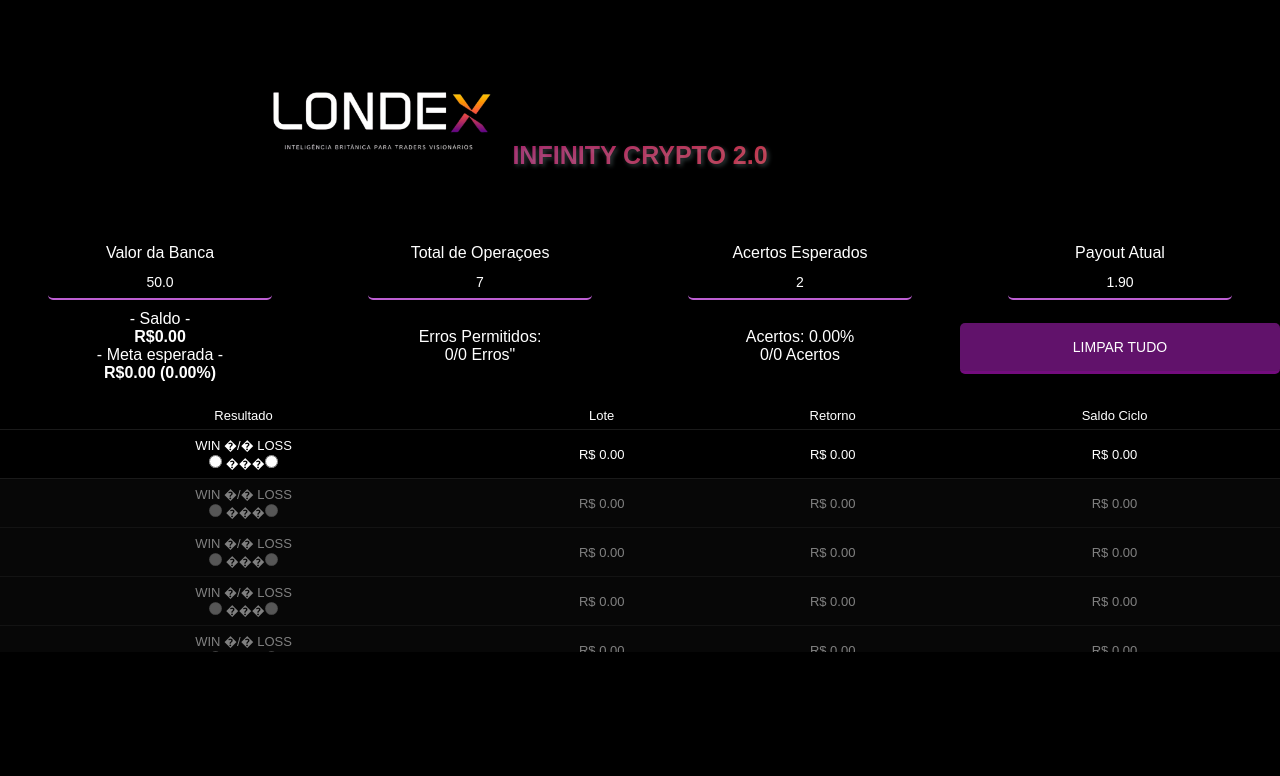
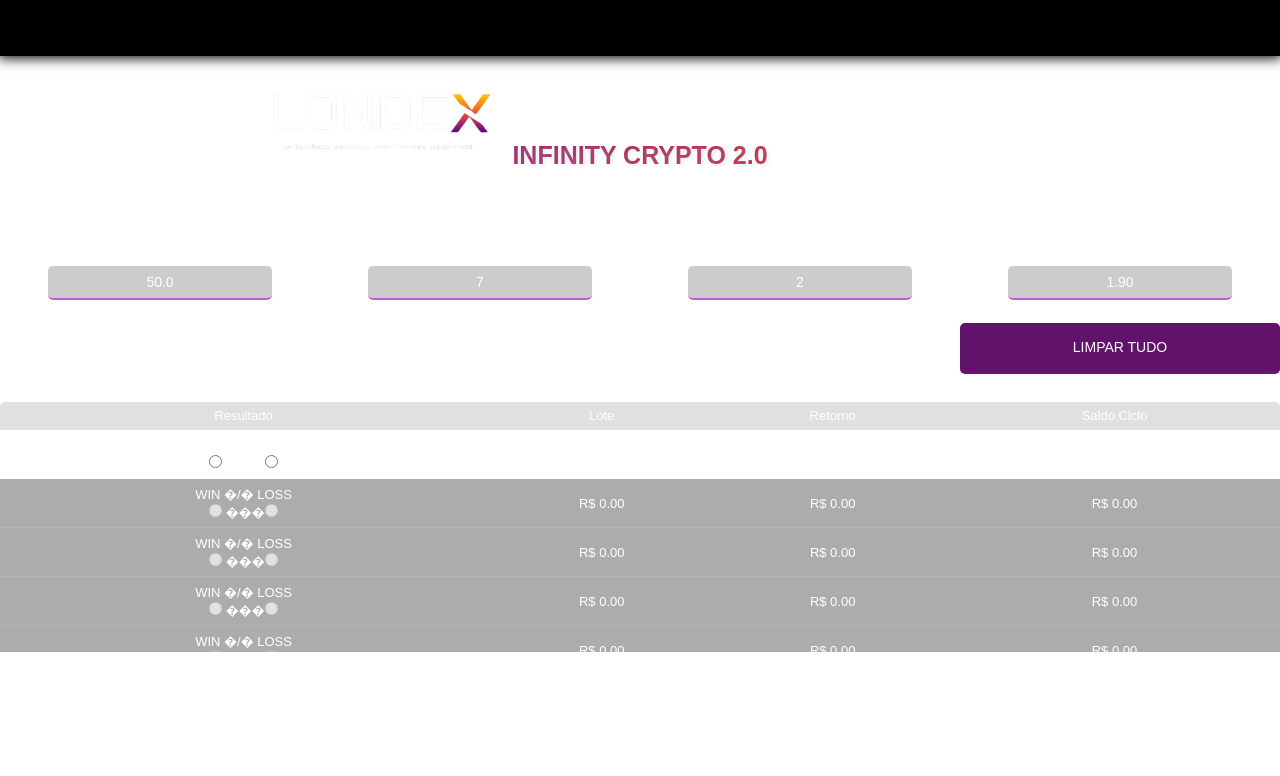
Before and after one commit to Santiago199723/geren1, a plain HTML site: page index.html in a window 1280 px wide. Drawn offline with Linux system fonts and the light colour scheme; no server answers.

Commit message:
index.html

```diff
--- a/index.html
+++ b/index.html
@@ -35,11 +35,13 @@
 
 
 
-       html, body {
-                height: 100%;
-                width: 100%;
-                background: linear-gradient(to bottom, black, black, rgb(0,0,0));
-            }
+html, body {
+    height: 100%;
+    width: 100%;
+    background: transparent !important;
+    background-color: transparent !important;
+}
+
 
             #logo {
                 z-index: 10;
@@ -252,7 +254,7 @@
 
                 #dataTable tr:first-child {
                     font-size: 14px;
-                    background-color: rgba(0,0,0,0.2);
+                    background-color: rgba(111, 96, 96, 0.2);
                     padding: 10px 0px;
                 }
 
```
